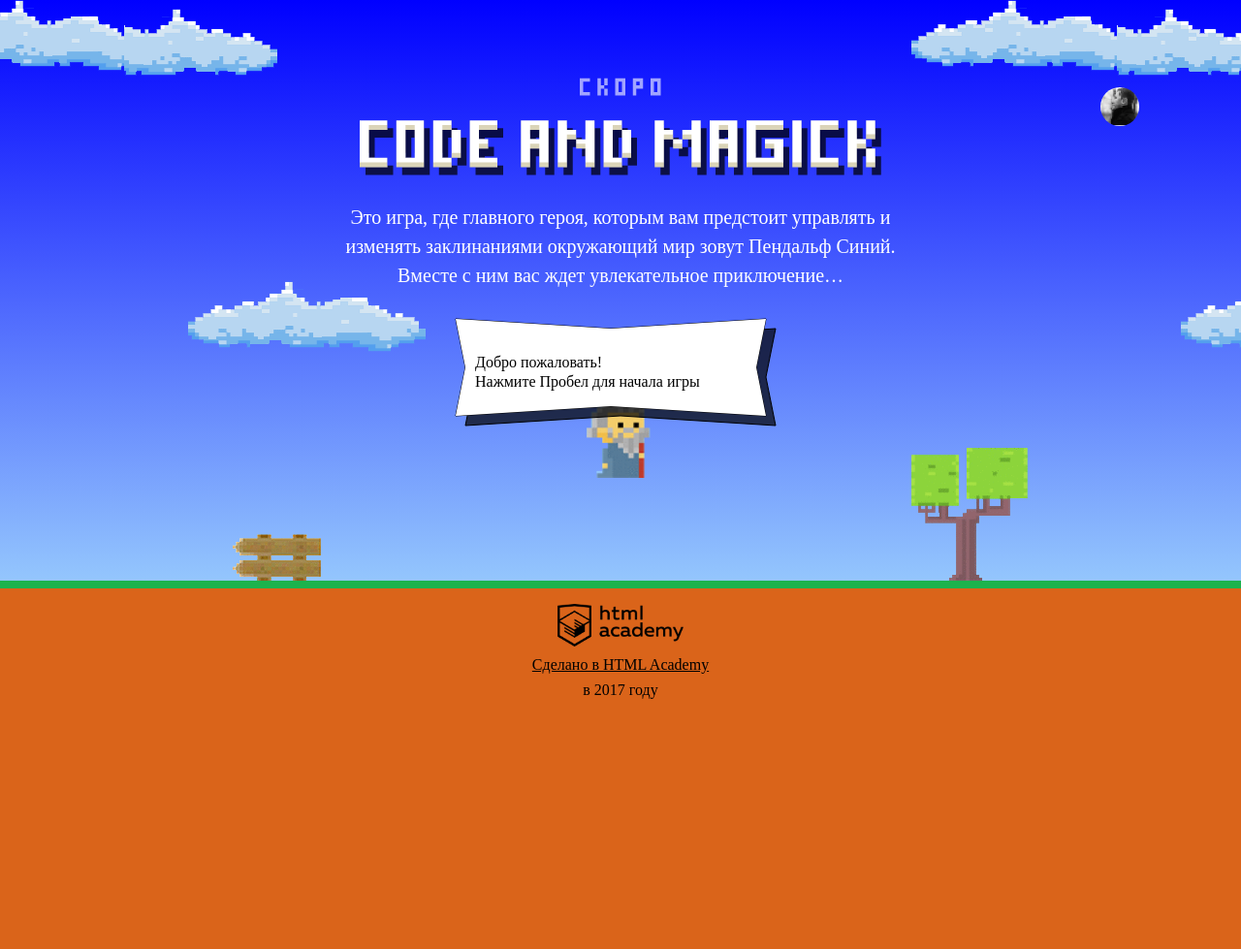
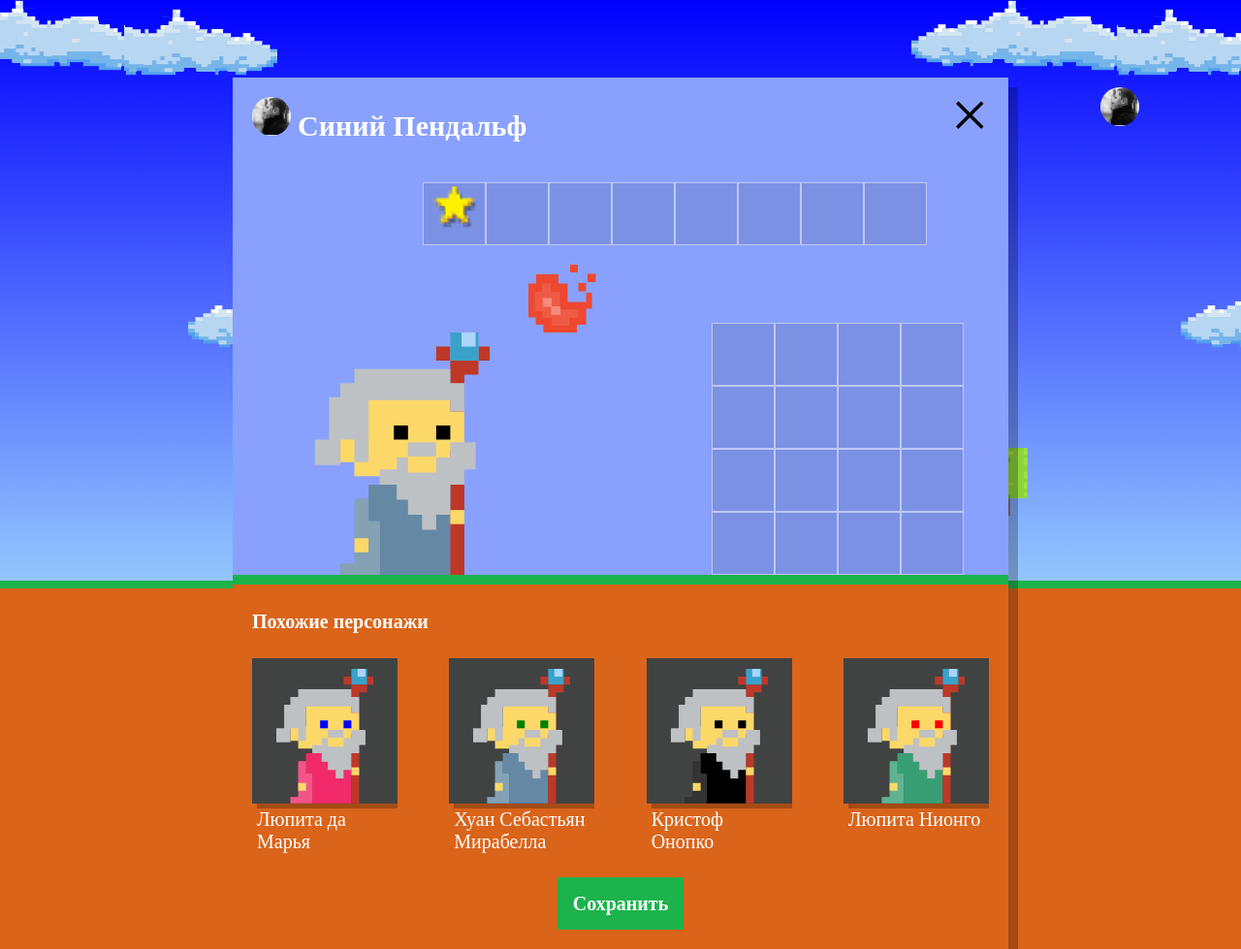
Before and after one commit to alex-y-kuznetsov/196191-code-and-magick, a website: page index.html in a window 1280 px wide. Shown: the whole page at 97% size. Before the commit the page ends 800 px from the top, so only its background shows below. Drawn offline with Linux system fonts and the light colour scheme; a web font is replaced by a local one.

Commit message:
3 модуль первое задание

```diff
--- a/index.html
+++ b/index.html
@@ -203,6 +203,7 @@
   };
 
 </script>
+<script src="js/setup.js"></script>
 <script src="js/stat.js"></script>
 <script src="js/game.js"></script>
 
--- /dev/null
+++ b/js/setup.js
@@ -0,0 +1,89 @@
+'use strict';
+
+var userDialog = document.querySelector('.setup');
+var similarWizardTemplate = document.querySelector("#similar-wizard-template")
+  .content
+  .querySelector('.setup-similar-item');
+var similarListContainer = document.querySelector('.setup-similar');
+var similarListElement = document.querySelector('.setup-similar-list');
+
+var wizardNames = [
+  'Иван',
+  'Хуан Себастьян',
+  'Мария',
+  'Кристоф',
+  'Виктор',
+  'Юлия',
+  'Люпита',
+  'Вашингтон'
+];
+var wizardLastNames = [
+  'да Марья',
+  'Верон',
+  'Мирабелла',
+  'Вальц',
+  'Онопко',
+  'Топольницкая',
+  'Нионго',
+  'Ирвинг'
+];
+var wizardCoatColors = [
+  'rgb(101, 137, 164)',
+  'rgb(241, 43, 107)',
+  'rgb(146, 100, 161)',
+  'rgb(56, 159, 117)',
+  'rgb(215, 210, 55)',
+  'rgb(0, 0, 0)'
+];
+var wizardEyesColors = [
+  'black',
+  'red',
+  'blue',
+  'yellow',
+  'green'
+];
+
+var removeHidden = function (elem) {
+  elem.classList.remove('hidden');
+};
+
+//Создание рандомных волшебников
+var generateRandom = function (propertyArr) {
+  for (var i = 0; i < propertyArr.length; i++) {
+    var generatedProperty = propertyArr[Math.floor(Math.random() * (propertyArr.length - 0)) + 0];
+  }
+  return generatedProperty;
+};
+
+var generateRandomWizard = function () {
+  var randomWizard = {
+    name : generateRandom(wizardNames) + ' ' + generateRandom(wizardLastNames),
+    coatColor: generateRandom(wizardCoatColors),
+    eyesColor: generateRandom(wizardEyesColors)
+  }
+  return randomWizard;
+};
+
+var wizards = [];
+
+for (var i = 0; i < 4; i++) {
+  wizards[i] = generateRandomWizard();
+};
+
+//Отрисовка волшебников
+var fragment = document.createDocumentFragment();
+
+for (var i = 0; i < wizards.length; i++) {
+  var wizardElement = similarWizardTemplate.cloneNode(true);
+
+  wizardElement.querySelector('.setup-similar-label').textContent = wizards[i].name;
+  wizardElement.querySelector('.wizard-coat').style.fill = wizards[i].coatColor;
+  wizardElement.querySelector('.wizard-eyes').style.fill = wizards[i].eyesColor;
+
+  fragment.appendChild(wizardElement);
+};
+
+similarListElement.appendChild(fragment);
+
+removeHidden(userDialog);
+removeHidden(similarListContainer);
```
